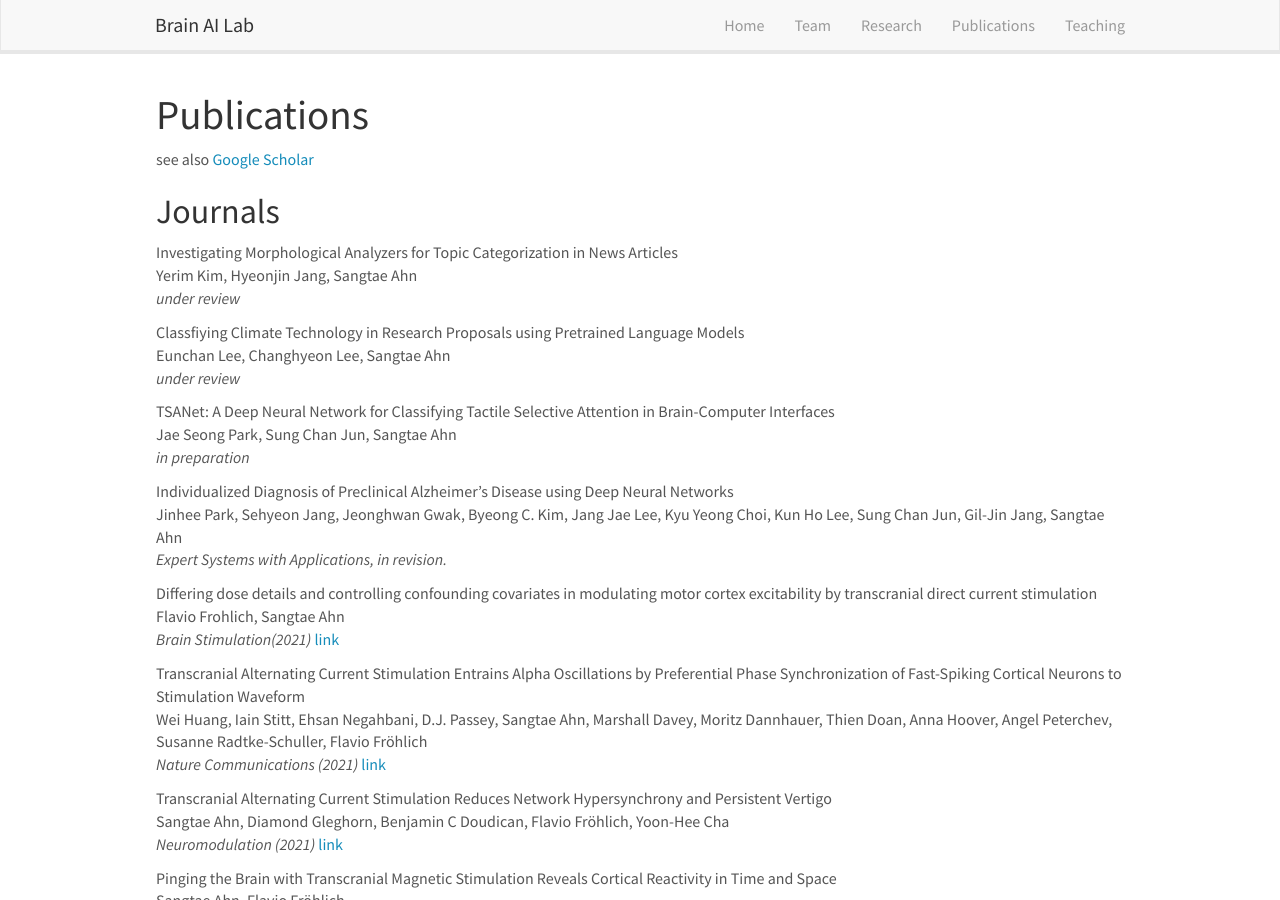
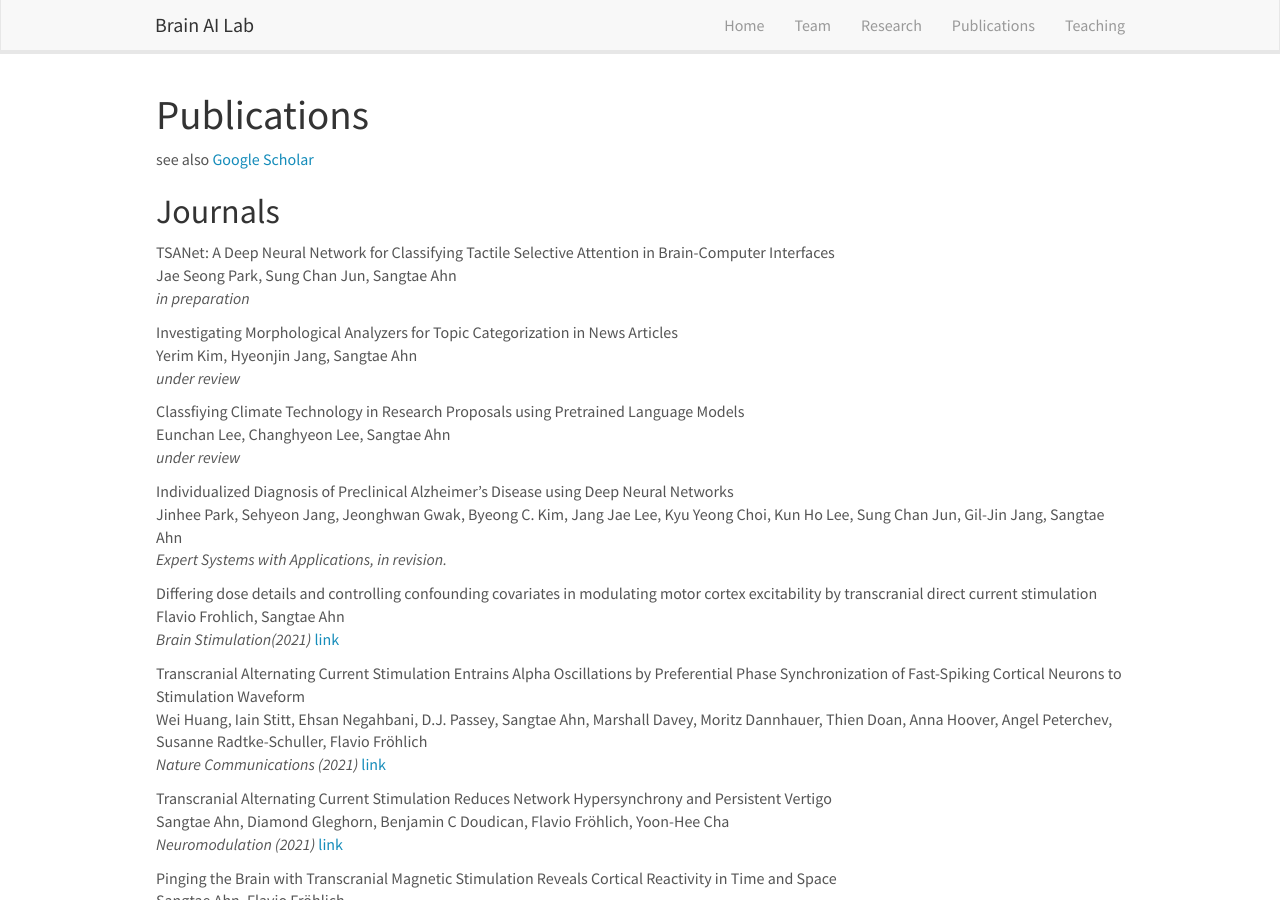
Before and after one commit to KNU-BrainAI/knu-brainai.github.io, a Jekyll site: the page built from _pages/publications.md, in a window 1280 px wide and 900 px high. Built offline with Jekyll 4.4.1, drawn with Linux system fonts in a browser that asks for light colours; nearby versions of some CDN libraries; part of the change alters nothing that is shown.

```diff
--- a/_data/publist.yml
+++ b/_data/publist.yml
@@ -1,3 +1,7 @@
+- title: "TSANet: A Deep Neural Network for Classifying Tactile Selective Attention in Brain-Computer Interfaces"
+  authors: Jae Seong Park, Sung Chan Jun, Sangtae Ahn
+  journal: in preparation
+
 - title: "Investigating Morphological Analyzers for Topic Categorization in News Articles"
   authors: Yerim Kim, Hyeonjin Jang, Sangtae Ahn
   journal: under review
@@ -5,10 +9,6 @@
 - title: "Classfiying Climate Technology in Research Proposals using Pretrained Language Models"
   authors: Eunchan Lee, Changhyeon Lee, Sangtae Ahn
   journal: under review
-
-- title: "TSANet: A Deep Neural Network for Classifying Tactile Selective Attention in Brain-Computer Interfaces"
-  authors: Jae Seong Park, Sung Chan Jun, Sangtae Ahn
-  journal: in preparation
 
 - title: "Individualized Diagnosis of Preclinical Alzheimer’s Disease using Deep Neural Networks"
   image:
```
